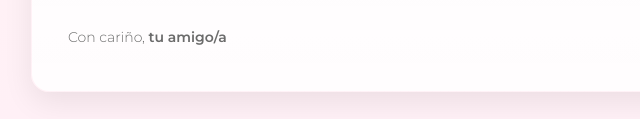
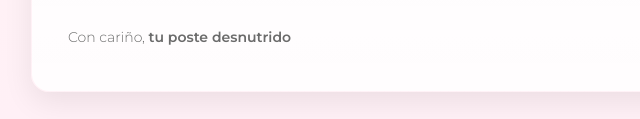
Before and after one commit to EdwingranadosF457/agradecimiento.github.io, a plain HTML site: page index.html in a window 1280 px wide. Shown: the part 678-797 px from the top of the page, 169-809 px from the left. Drawn offline with nearby package versions, Linux system fonts and the light colour scheme.

Commit message:
Update index.html

```diff
--- a/index.html
+++ b/index.html
@@ -39,7 +39,7 @@
     </ul>
 
     <footer>
-      <div class="thanks">Con cariño, <strong>tu amigo/a</strong></div>
+      <div class="thanks">Con cariño, <strong>tu poste desnutrido</strong></div>
       <div class="heart">Gracias ❤</div>
     </footer>
   </main>
```
